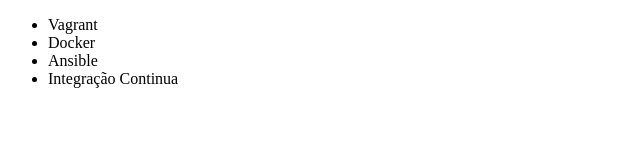
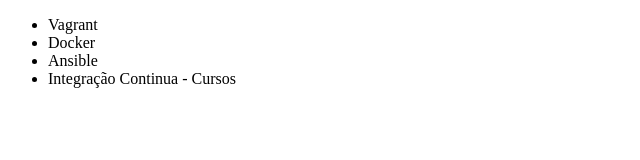
Before and after one commit to dg-dev1/git-alura, a plain HTML site: page index.html in a window 1280 px wide. Shown: the full height of the page, 0-640 px from the left. Drawn offline with Linux system fonts and the light colour scheme.

Commit message:
Palavra cursos adicionada na linha 12

```diff
--- a/index.html
+++ b/index.html
@@ -9,7 +9,7 @@
         <li>Vagrant</li>
         <li>Docker</li>
         <li>Ansible</li>
-        <li>Integração Continua</li>
+        <li>Integração Continua - Cursos</li>
     </ul>
 </body>
 </html>
```
